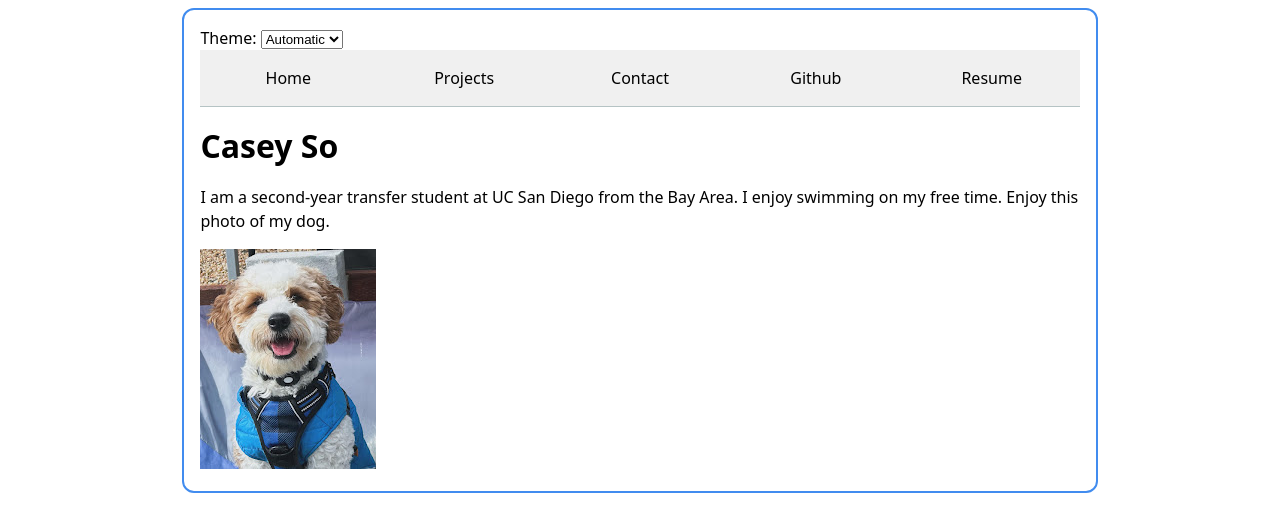
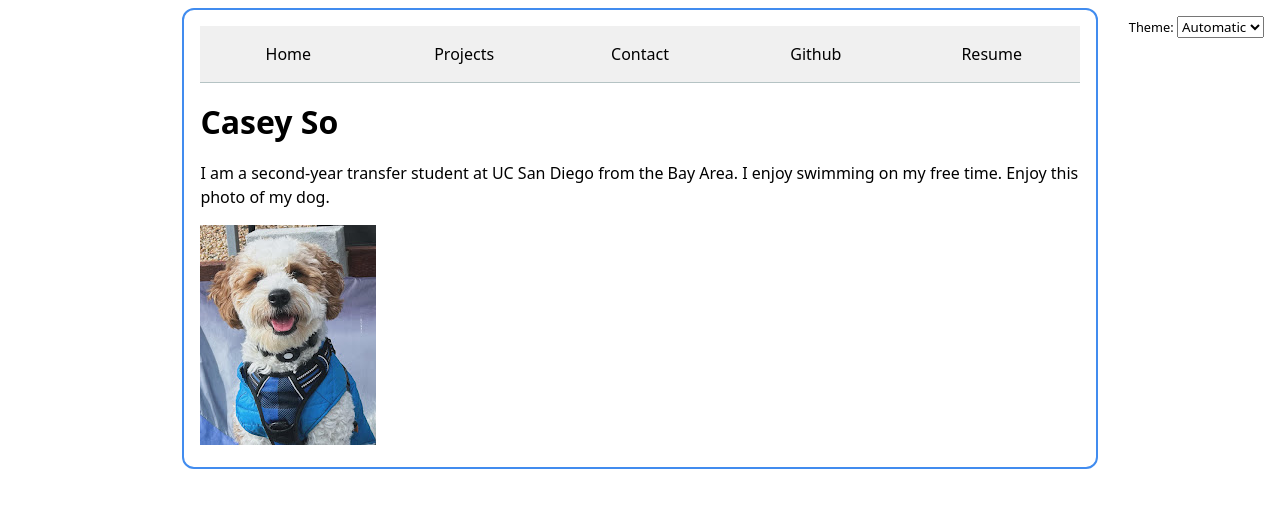
Before and after one commit to CaseySo/portfolio, a plain HTML site: page index.html in a window 1280 px wide. Drawn offline with Linux system fonts and the light colour scheme.

Commit message:
Update style.css

```diff
--- a/style.css
+++ b/style.css
@@ -95,3 +95,14 @@ nav {
 nav a:hover {
   background-color: color-mix(in oklch, var(--color-accent), canvas 85%);
 }
+.color-scheme {
+  position: absolute;
+  top: 1rem;
+  right: 1rem;
+  font-size: 80%;
+  font-family: inherit;
+}
+
+.color-scheme select {
+  font-family: inherit;
+}
```
